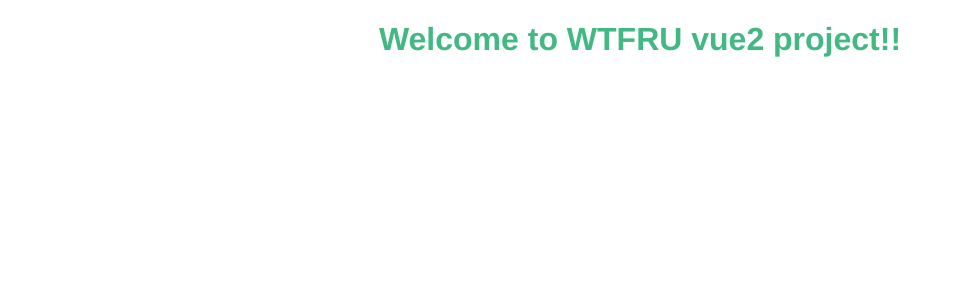
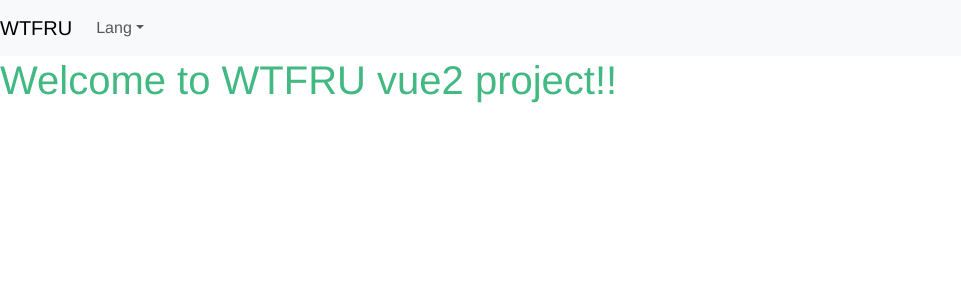
Before and after one commit to jaewgwon/wtfru, a Vue app in the folder frontend/: page / in a window 1280 px wide. Shown: the top 300 px of the page, without its empty margins (0-961 px from the left). Built offline with nearby package versions, Linux system fonts and the light colour scheme.

Commit message:
feat: Add Header components
다국어 적용은 프로젝트 마무리 단계에서 진행하도록 하겠습니다.

```diff
--- a/frontend/src/App.vue
+++ b/frontend/src/App.vue
@@ -1,5 +1,6 @@
 <template>
   <div id="app">
+    <Header/>
     <router-view/>
   </div>
 </template>
@@ -9,20 +10,16 @@
   font-family: Avenir, Helvetica, Arial, sans-serif;
   -webkit-font-smoothing: antialiased;
   -moz-osx-font-smoothing: grayscale;
-  text-align: center;
-  color: #2c3e50;
-}
-
-#nav {
-  padding: 30px;
-}
-
-#nav a {
-  font-weight: bold;
-  color: #2c3e50;
-}
-
-#nav a.router-link-exact-active {
-  color: #42b983;
 }
 </style>
+
+<script>
+import Header from './components/Header.vue'
+
+export default {
+  name: 'App',
+  components: {
+    Header
+  }
+}
+</script>
--- /dev/null
+++ b/frontend/src/components/Header.vue
@@ -0,0 +1,23 @@
+<template>
+<div>
+  <b-navbar variant="light">
+    <b-navbar-brand href="/">WTFRU</b-navbar-brand>
+    <b-navbar-toggle target="nav-collapse"></b-navbar-toggle>
+    <b-collapse id="nav-collapse" is-nav>
+      <b-navbar-nav class="ml-auto">
+        <b-nav-item-dropdown text="Lang" right>
+          <b-dropdown-item href="#">한국어</b-dropdown-item>
+          <b-dropdown-item href="#">Engli</b-dropdown-item>
+          <b-dropdown-item href="#">日本</b-dropdown-item>
+        </b-nav-item-dropdown>
+      </b-navbar-nav>
+    </b-collapse>
+  </b-navbar>
+</div>
+</template>
+
+<script>
+export default {
+  name: 'Header'
+}
+</script>
```
Also changed, not shown: frontend/src/main.js (+10 -0 lines).
